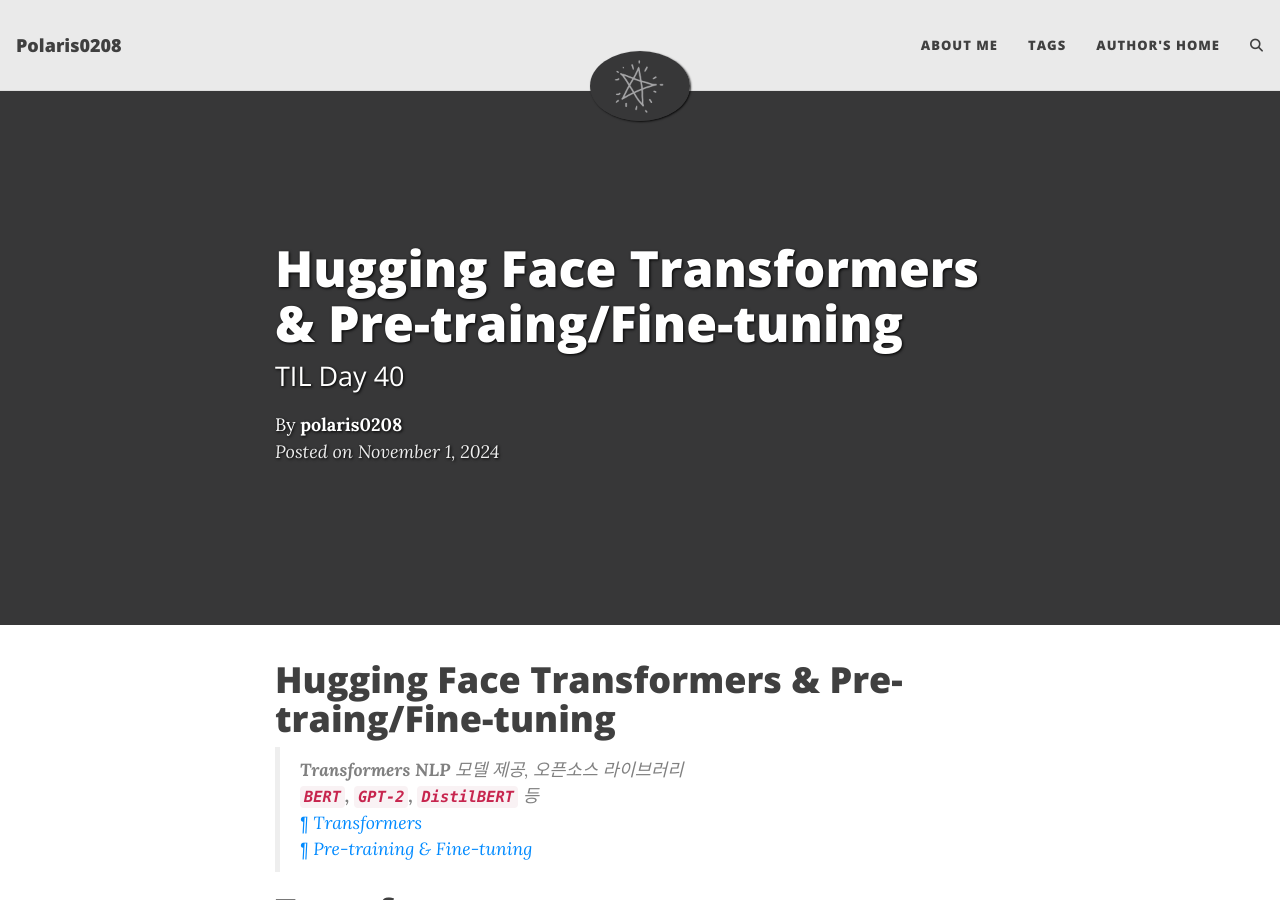
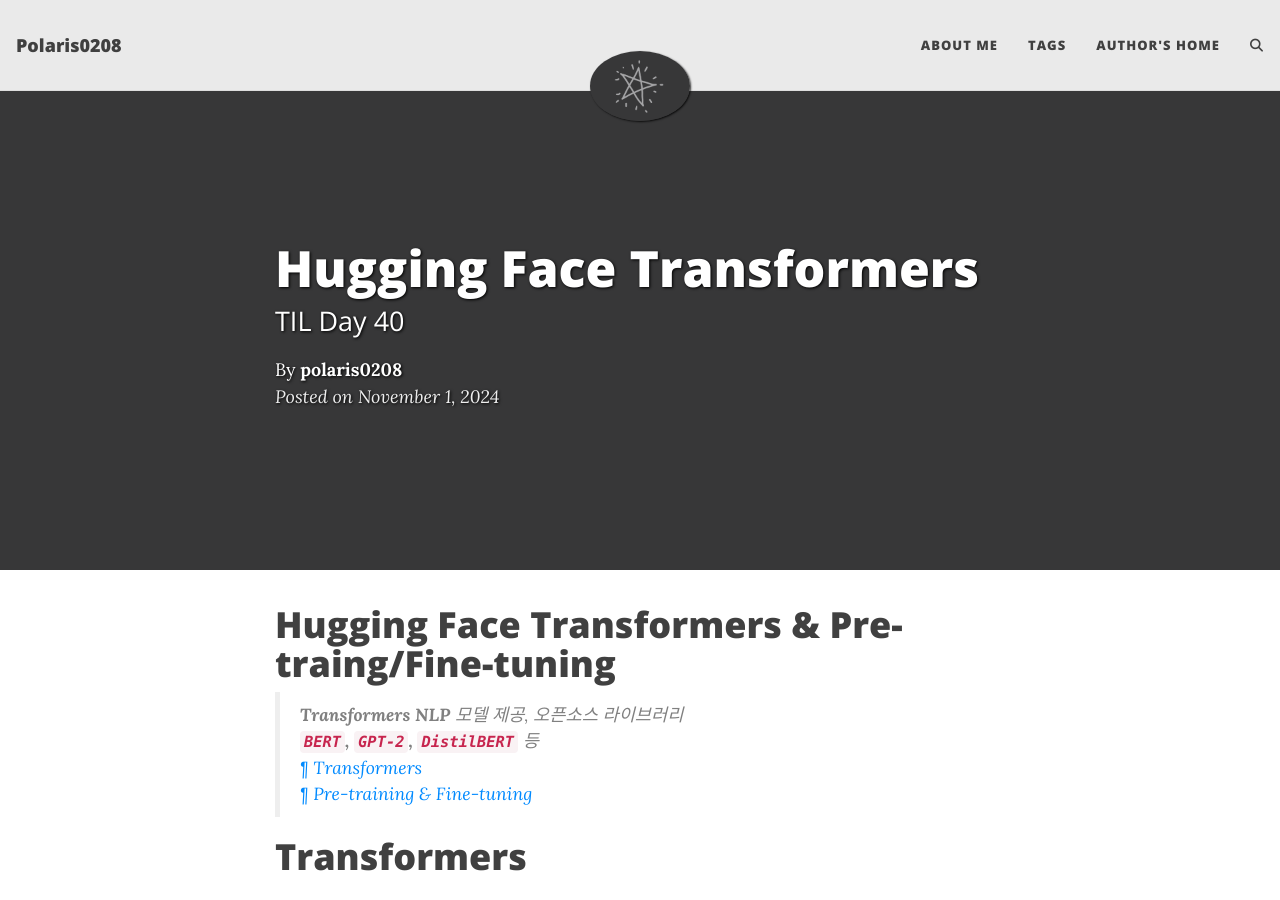
Before and after one commit to polaris0208/polaris0208.github.io, a Jekyll site: the page built from _posts/2024-11-01-Transformers-PT-FT.md, in a window 1280 px wide and 900 px high. Built offline with Jekyll 4.4.1, drawn with Linux system fonts in a browser that asks for light colours; comment, search, counter and statistics services are not loaded.

Commit message:
TIL_24_1101_title_correction

```diff
--- a/_posts/2024-11-01-Transformers-PT-FT.md
+++ b/_posts/2024-11-01-Transformers-PT-FT.md
@@ -1,6 +1,6 @@
 ---
 layout: post
-title: Hugging Face Transformers & Pre-traing/Fine-tuning
+title: Hugging Face Transformers
 subtitle: TIL Day 40
 cover-img: "/assets/img/background.png"
 thumbnail-img: ''
```
